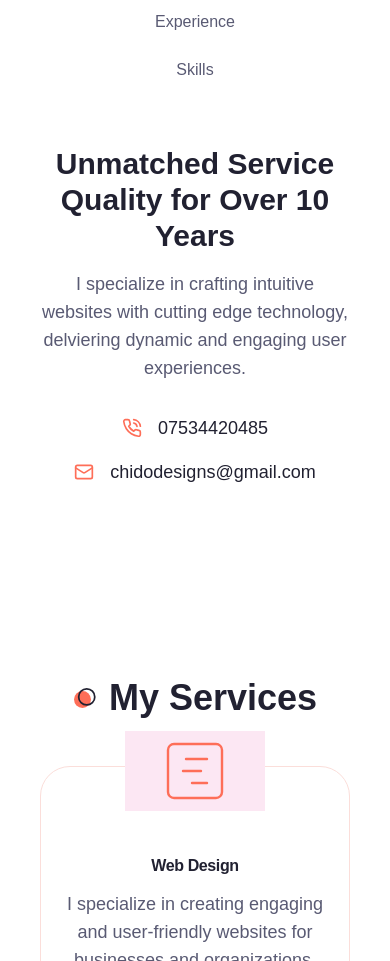
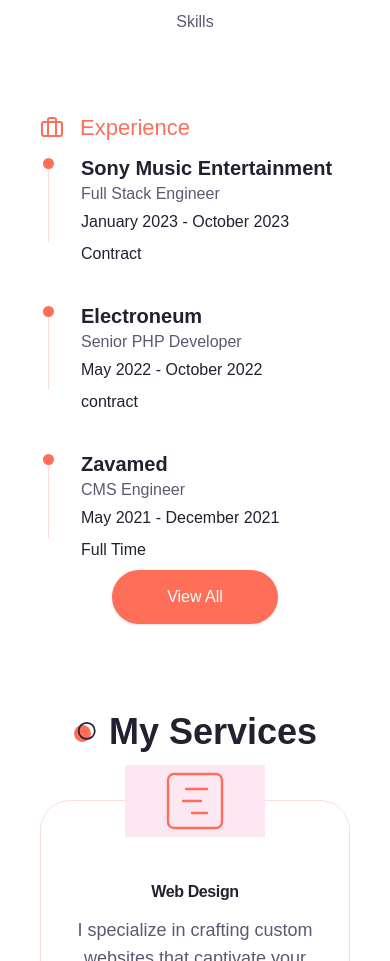
Before and after one commit to chidozieukaigwe/portfolio, a Next.js app: page / in a window 390 px wide. Shown: the part 1039-2000 px from the top of the page. Built offline with nearby package versions, Linux system fonts and the light colour scheme.

Commit message:
added form functionality

```diff
--- /dev/null
+++ b/src/app/experience/page.jsx
@@ -0,0 +1,116 @@
+import Link from 'next/link';
+import React from 'react'
+
+export default function Experience() {
+
+    const getData = (arr, title) => {
+        return arr.find((item) => item.title === title);
+    }
+
+    const experienceData = [
+
+        {
+            title: 'experience',
+            data: [
+                {
+                    year: ' November 2023 - October 2024',
+                    role: '',
+                    company: 'Work Sabbatical',
+                    type: '',
+                    link: ""
+                },
+                {
+                    year: ' January 2023 - October 2023',
+                    role: 'Full Stack Engineer',
+                    company: 'Sony Music Publishing',
+                    type: 'Contract',
+                    link: "https://www.sonymusicpub.com/en"
+                },
+                {
+                    year: 'May 2022 - October 2022',
+                    role: 'Senior PHP Developer',
+                    company: 'Electroneum',
+                    type: 'contract',
+                    link: "https://electroneum.com"
+                },
+                {
+                    year: 'May 2021 - December 2021',
+                    role: 'CMS Engineer',
+                    company: 'Zavamed',
+                    type: 'Full Time',
+                    link: "https://www.zavamed.com/uk/"
+                },
+                {
+                    year: 'March 2021 - April 2021',
+                    role: 'PHP Developer',
+                    company: 'Endless Wardrobe',
+                    type: 'Contract',
+                    link: ""
+                },
+                {
+                    year: 'February 2021 - March 2021',
+                    role: 'PHP Developer',
+                    company: 'Extra Digital Marketing Agency',
+                    type: 'Contract',
+                    link: "https://www.extradigital.co.uk/"
+                },
+                {
+                    year: 'October 2019 - October 2020',
+                    role: 'Lead PHP Developer',
+                    company: 'BPL Marketing Agency',
+                    type: 'Full Time',
+                    link: "https://bplmarketing.com/"
+                },
+                {
+                    year: 'May 2019 - August 2019',
+                    role: 'PHP Developer',
+                    company: 'Compare The Man & Van',
+                    type: 'Contract',
+                    link: "https://www.comparethemanandvan.co.uk/"
+                },
+                {
+                    year: 'January 2018 - April 2019',
+                    role: 'Digital Drupal Developer',
+                    company: 'One Young World',
+                    type: 'Full Time',
+                    link: "https://www.oneyoungworld.com/"
+                },
+
+
+            ]
+
+        }
+    ]
+
+
+    return (
+    <section className="min-h-screen py-12">
+      <div className="container mx-auto md:px-10">
+        <h2 className="section-title mb-8 xl:mb-20 text-center mx-auto">My Experience</h2>
+            <p className="subtitle text-center mx-auto  mb-8 xl:mb-16 "> </p>
+                <div className="flex flex-col gap-y-8">
+                    {getData(experienceData, 'experience').data.map((item, index) => {
+                        const { year, role, company, type, link } = item;
+                        return (
+                            <div key={index} className="flex gap-x-8 group text-center mx-auto">
+                                <div className="h-[84px] w-[1px] bg-border relative ml-2">
+                                    <div className="w-[11px] h-[11px] rounded-full bg-primary absolute -left-[5px] group-hover:translate-y-[84px] transition-all duration-500"></div>
+                                </div>
+                                <div>
+                                    <Link href={link} target='_blank'>
+                                    <div className="font-semibold text-xl leading-none mb-4 hover:text-primary">{company}</div>
+                                    </Link>
+                                    <div className="text-base leading-none text-muted-foreground mb-2"> {role}</div>
+                                    <div className="text-base font-medium mb-2" > {year}</div>
+                                    <div className="text-base font-medium mb-2"> {type}</div>
+                                    {/* <Link href={link} className="text-base font-medium mb-2"> {link}</Link> */}
+                                </div>
+                            </div>
+                        )
+                    })}
+                </div>
+            </div>
+        </section>
+
+    )
+}
--- a/src/components/About.jsx
+++ b/src/components/About.jsx
@@ -2,12 +2,10 @@
 import DevImg from "./DevImg"
 import { Tabs, TabsContent, TabsList, TabsTrigger } from "./ui/tabs"
 import { User2, MailIcon, PhoneCall, Briefcase, PenToolIcon } from "lucide-react"
+import { Button } from "./ui/button"
+import Link from "next/link"
 
 const infoData = [
-    {
-        icon: <PhoneCall size={20} />,
-        text: "07534420485",
-    },
     {
         icon: <MailIcon size={20} />,
         text: "chidodesigns@gmail.com",
@@ -19,23 +17,24 @@
         title: 'experience',
         data: [
             {
-                year: '2010 - 2015',
+                year: ' January 2023 - October 2023',
                 role: 'Full Stack Engineer',
-                company: 'University of Nigeria, Nsukka',
+                company: 'Sony Music Entertainment',
+                type: 'Contract'
+            },
+            {
+                year: 'May 2022 - October 2022',
+                role: 'Senior PHP Developer',
+                company: 'Electroneum',
                 type: 'contract'
             },
             {
-                year: '2010 - 2015',
-                role: 'Bachelor of Computer Science',
-                company: 'University of Nigeria, Nsukka',
-                type: 'contract'
+                year: 'May 2021 - December 2021',
+                role: 'CMS Engineer',
+                company: 'Zavamed',
+                type: 'Full Time'
             },
-            {
-                year: '2010 - 2015',
-                role: 'Bachelor of Computer Science',
-                company: 'University of Nigeria, Nsukka',
-                type: 'contract'
-            },
+
 
         ]
 
@@ -47,17 +46,22 @@
         title: 'Technical Skills',
         data: [
             {
-                name: 'HTML,  CSS',
-                desc: 'I have a deep understanding of HTML, CSS, and JavaScript.'
+                name: 'PHP',
+                desc: 'PHP is the core programming language I use to develop applications, whether it is using raw PHP to build an API or using a framework such as Symfony/Laravel for code architecture, application development and efficiency in my code'
             },
             {
-                name: 'HTML',
-                desc: 'I have a deep understanding of HTML, CSS, and JavaScript.'
+                name: 'Javascript',
+                desc: 'I am also proficient in developing full stack applications in javascript, utilizing frameworks such as Express.js to help speed up development; whilst using frontend javascript frameworks like React.js or Next.js for consumer facing interfaces.'
             },
             {
-                name: 'HTML',
-                desc: 'I have a deep understanding of HTML, CSS, and JavaScript.'
-            }
+                name: 'HTML5 + CSS3',
+                desc: 'Proficient in creating responsive layouts, utilizing CSS preprocessors (Sass, Less), and implementing cross-browser compatibility.'
+            },
+            {
+                name: 'Cloud Computing',
+                desc: 'Experienced in leveraging cloud platforms to build scalable and reliable applications (Heroku, AWS, Vultr).'
+            },
+
         ]
     }
 ]
@@ -69,8 +73,8 @@
     }
 
     return (
-        <section className="xl:h-[860px] pb-12 xl:py-24">
-            <div className="container mx-auto pt-10 px-10">
+        <section className="xl:h-[900px] pb-12 xl:py-24 xl:mb-20">
+            <div className="container mx-auto py-10 px-10">
                 <h2 className="section-title mb-8 text-center mx-auto pt-20">About Me</h2>
                 <p className="subtitle text-center mx-auto  mb-8 xl:mb-16 "> </p>
 
@@ -83,20 +87,21 @@
                     </div>
                     {/* tabs */}
                     <div className="flex-1">
-                        <Tabs defaultValue="personal">
-                            <TabsList className="w-full grid xl:grid-cols-3 xl:max-w-[520] xl:border dark:border-none">
-                                <TabsTrigger className="w-[162px] xl:w-auto" value="personal">Personal Info</TabsTrigger>
+                        <Tabs defaultValue="experience">
+                            <TabsList className="w-full grid xl:grid-cols-2 xl:max-w-[520] xl:border dark:border-none">
+                                {/* <TabsTrigger className="w-[162px] xl:w-auto" value="personal">Personal Info</TabsTrigger> */}
                                 <TabsTrigger className="w-[162px] xl:w-auto" value="experience">Experience</TabsTrigger>
                                 <TabsTrigger className="w-[162px] xl:w-auto" value="skills">Skills</TabsTrigger>
                             </TabsList>
                             <div className="text-lg mt-12 xl:mt-8">
                                 {/* Personal */}
-                                <TabsContent value="personal">
+                                {/* <TabsContent value="personal">
                                     <div className="text-center xl:text-left">
-                                        <h3 className="h3 mb-4">Unmatched Service Quality for Over 10 Years</h3>
-                                        <p className="subtitle max-w-xl mx-auto xl:mx-0">I specialize in crafting intuitive websites with cutting edge technology, delviering dynamic and engaging user experiences.</p>
-                                        {/* icons */}
-                                        <div className="grid xl:grid-cols-2 gap-4 mb-12">
+
+                                        <h3 className="h3 mb-4">Unmatched Service Quality for Over 5 Years</h3>
+                                        <p className="subtitle max-w-xl mx-auto xl:mx-0">I specialize in crafting intuitive web applications with cutting edge technology, delivering dynamic and engaging user experiences.</p>
+
+                                        <div className=" gap-4 mb-12">
                                             {infoData.map((item, index) => (
                                                 <div key={index} className="flex items-center gap-x-4 mx-auto Xl:mx-0">
                                                     <div className="text-primary">{item.icon}</div>
@@ -106,19 +111,16 @@
                                         </div>
 
                                     </div>
-                                </TabsContent>
+                                </TabsContent> */}
                                 <TabsContent value="experience">
                                     {/* experience */}
                                     <div>
-                                            <h3 className="h3 mb-8 text-center xl:text-left">
-                                                My Awesome Journey
-                                            </h3>
                                         {/* experience & education wrapper */}
                                         <div>
                                             {/* experience */}
                                             <div>
                                                 <div className="flex gap-x-4 items-center text-[22px] text-primary">
-                                                    <Briefcase/>
+                                                    <Briefcase />
                                                     <h4 className="capitalize font-medium py-4">
                                                         {getData(experienceData, 'experience').title}
                                                     </h4>
@@ -133,30 +135,39 @@
                                                                     <div className="w-[11px] h-[11px] rounded-full bg-primary absolute -left-[5px] group-hover:translate-y-[84px] transition-all duration-500"></div>
                                                                 </div>
                                                                 <div>
-                                                                    <div className="font-semibold text-xl leading-none mb-2">Company:{company}</div>
-                                                                    <div className="text-lg leading-none text-muted-foreground mb-4">Role: {role}</div>
-                                                                    <div className="text-base font-medium" >Period: {year}</div>
-                                                                    <div className="text-base font-medium">Type: {type}</div>
+                                                                    <div className="font-semibold text-xl leading-none mb-2">{company}</div>
+                                                                    <div className="text-base leading-none text-muted-foreground mb-2"> {role}</div>
+                                                                    <div className="text-base font-medium mb-2" > {year}</div>
+                                                                    <div className="text-base font-medium mb-2"> {type}</div>
                                                                 </div>
                                                             </div>
                                                         )
                                                     })}
                                                 </div>
                                             </div>
+                                            <div className="mx-auto text-center">
+                                                <Link href={"/experience"}>
+                                                    <Button>
+                                                        View All
+                                                    </Button>
+                                                </Link>
+
+                                            </div>
+
                                         </div>
                                     </div>
                                 </TabsContent>
                                 <TabsContent value="skills">
                                     <div>
                                         <h3 className="h3 mb-8 text-center xl:text-left">
-                                                Technical Skills
+                                            Core Technical Skills
                                         </h3>
                                         {/* experience & education wrapper */}
                                         <div>
 
                                             <div>
                                                 <div className="flex gap-x-4 items-center text-[22px] text-primary">
-                                                    <PenToolIcon/>
+                                                    <PenToolIcon />
                                                     <h3 className="capitalize font-medium py-4">
                                                         What I Use Everyday
                                                         {/* {getData(skillsData, 'Technical Skills').title} */}
@@ -189,6 +200,7 @@
                     </div>
                 </div>
             </div>
+
         </section>
     )
 }
--- a/src/components/Nav.jsx
+++ b/src/components/Nav.jsx
@@ -3,7 +3,7 @@
 import { motion } from "framer-motion"
 const links = [
     {path: '/', name: 'home'},
-    {path: '/projects', name: 'my projects'},
+    // {path: '/projects', name: 'my projects'},
     {path: '/contact', name: 'contact'}
 ]
 
--- a/src/components/Services.jsx
+++ b/src/components/Services.jsx
@@ -6,38 +6,39 @@
     {
         icon: <GanttChartSquare size={72} strokeWidth={0.8} />,
         title: 'Web Design',
-        description: 'I specialize in creating engaging and user-friendly websites for businesses and organizations.',
+        description: 'I specialize in crafting custom websites that captivate your audience and drive results. From sleek and modern designs to functional and engaging user experiences.',
+        // description: 'I specialize in creating engaging and user-friendly websites for businesses and organizations.',
     },
 
     {
         icon: <Blocks size={72} strokeWidth={0.8} />,
         title: 'Web Development',
-        description: 'I specialize in creating engaging and user-friendly websites for businesses and organizations.',
+        description: 'I specialize in crafting custom web applications that deliver exceptional user experiences. From simple static websites to complex dynamic web applications.',
     },
 
     {
         icon: <Gem size={72} strokeWidth={0.8} />,
-        title: 'App Development',
-        description: 'I specialize in creating engaging and user-friendly websites for businesses and organizations.',
+        title: 'SEO',
+        description: "I specialize in creating engaging and SEO-friendly websites for businesses and organizations. Improving your website's visibility in search engine results."
     },
 ]
 
 export default function Services() {
   return (
-    <section className="mb-12 py-24 px-10">
-        <div className="container mx-auto">
+    <section className="mb-12 xl:py-24 px-10">
+        <div className="container mx-auto xl:pt-10">
             <h2 className="section-title mb-12 xl:mb-24 text-center mx-auto"> My Services
             </h2>
             {/* grid items */}
             <div className="grid xl:grid-cols-3 justify-center gap-y-12 xl:gap-y-24 xl:gap-x-8">
                 {servicesData.map((item, index) => {
                     return <Card className="w-full max-w-[424px] h-[300px] flex flex-col pt-16 pb-10 justify-center items-center relative" key={index}>
-                        <CardHeader className="text-primary absolute -top-[60px]">
+                        <CardHeader className="text-primary absolute -top-[60px] h-[100px]">
                             <div className="w-[140px] h-[80px] bg-pink-100 dark:bg-background flex justify-center items-center">{item.icon}</div>
                         </CardHeader>
                         <CardContent className="text-center">
                             <CardTitle className="mb-4">{item.title}</CardTitle>
-                            <CardDescription className="text-lg">{item.description}</CardDescription>
+                            <CardDescription className="text-lg h-[100px]">{item.description}</CardDescription>
                         </CardContent>
                     </Card>
                 })}
```
Also changed, not shown: src/components/Form.jsx (+48 -9 lines). Lines whose indentation alone changed are shown as unchanged.
